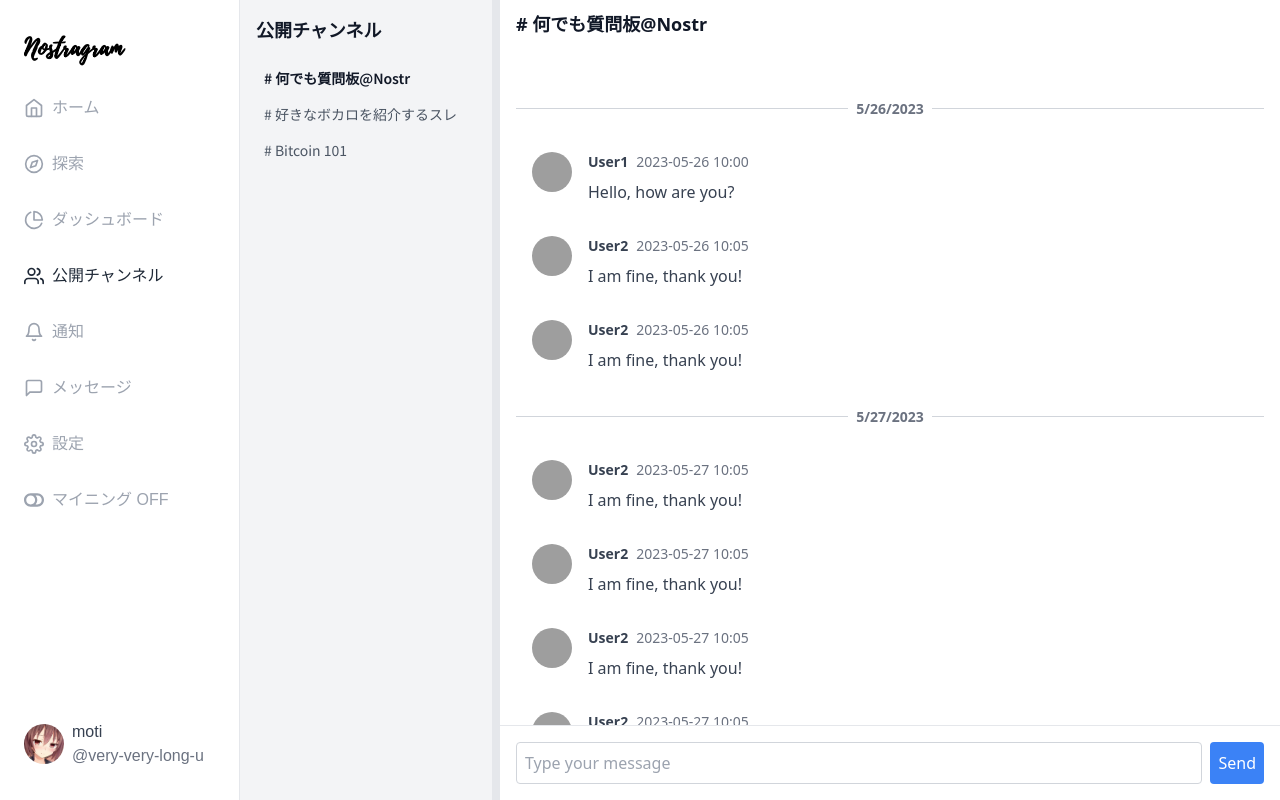
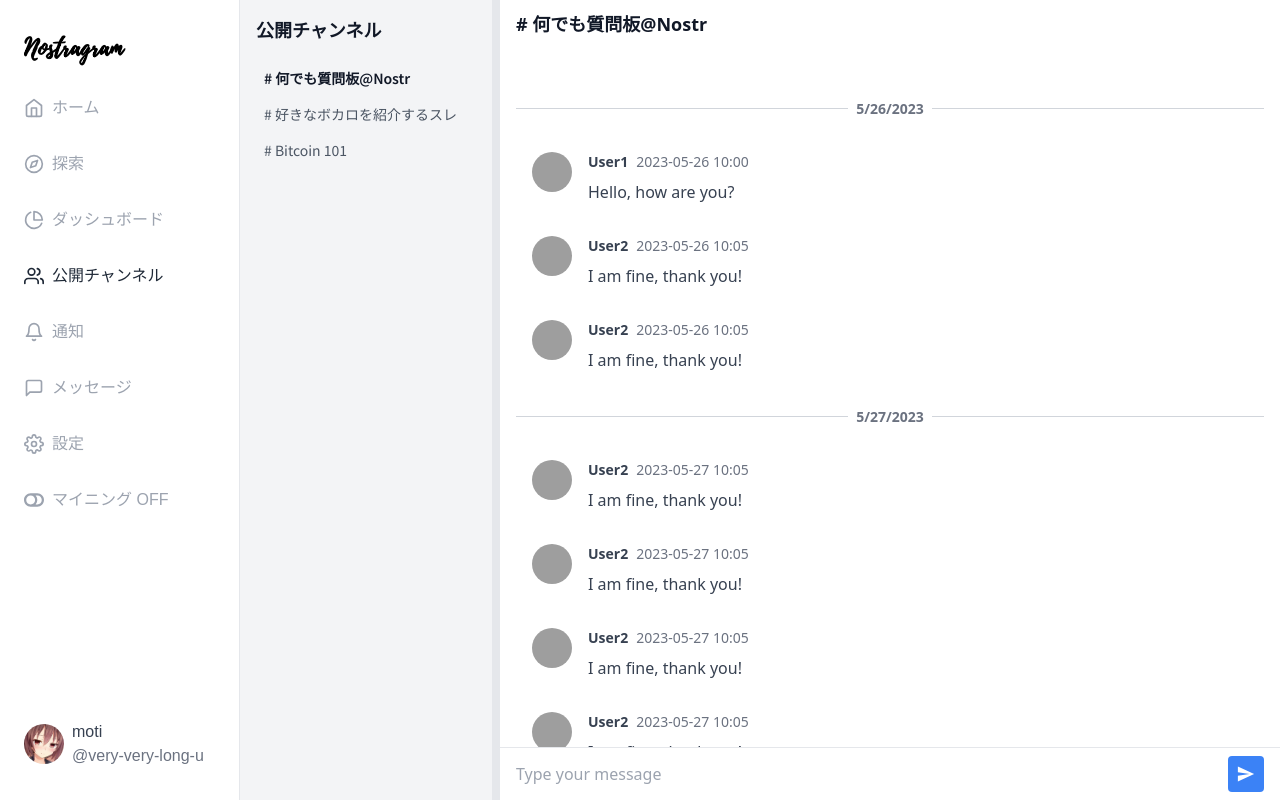
Before and after one commit to motxx/nostr-webclient, a React (Create React App) app: page /public-channel in a window 1280 px wide. Built offline with nearby package versions, Linux system fonts and the light colour scheme; grey boxes are pictures that could not be loaded; a web font is replaced by a local one.

Commit message:
feat: PublicChannelでの投稿フォームのデザイン調整

```diff
--- a/src/components/Navigation/Navigation.tsx
+++ b/src/components/Navigation/Navigation.tsx
@@ -47,7 +47,6 @@ const navigationItems: NavigationItem[] = [
     id: 'public-channel',
     icon: FiUsers,
     label: '公開チャンネル',
-    hasPostNoteButton: true,
   },
   { id: 'notification', icon: FiBell, label: '通知' },
   {
--- a/src/components/PublicChannel/PublicChannelChatWindow.tsx
+++ b/src/components/PublicChannel/PublicChannelChatWindow.tsx
@@ -4,6 +4,7 @@ import { publicChannelScrollPositionAtom } from '../../state/atoms'
 import PublicChannelChatMessage from './PublicChannelChatMessage'
 import { mockMessages } from '../../data/dummy-mock-messages'
 import { PublicChannelType } from '../../global/types'
+import { IoMdSend } from 'react-icons/io'
 
 interface PublicChannelChatWindowProps {
   channel: PublicChannelType
@@ -116,20 +117,20 @@ const PublicChannelChatWindow: React.FC<PublicChannelChatWindowProps> = ({
         )}
       </div>
       {channel && (
-        <div className="z-10 sticky bottom-0 p-4 border-t border-gray-200 dark:border-gray-700 bg-white dark:bg-black">
+        <div className="sticky bottom-0 mb-20 sm:mb-0 p-2 sm:px-4 sm:border-t border-gray-200 dark:border-gray-700">
           <div className="flex">
             <input
               type="text"
               value={newMessage}
               onChange={(e) => setNewMessage(e.target.value)}
-              className="flex-grow p-2 border border-gray-300 dark:border-gray-700 rounded"
+              className="flex-grow rounded-full px-4 sm:px-0 sm:rounded-none outline-none w-full bg-gray-300 dark:bg-gray-800 sm:bg-transparent sm:dark:bg-transparent text-gray-700 dark:text-gray-300"
               placeholder="Type your message"
             />
             <button
               onClick={handleSendMessage}
-              className="ml-2 p-2 bg-blue-500 text-white rounded"
+              className="ml-1 p-2 flex justify-center items-center bg-blue-500 dark:bg-gray-800 text-white rounded-full sm:rounded"
             >
-              Send
+              <IoMdSend className="text-xl" />
             </button>
           </div>
         </div>
--- a/src/pages/DashboardPage.tsx
+++ b/src/pages/DashboardPage.tsx
@@ -50,7 +50,7 @@ const DashboardPage: React.FC = () => {
         <h2 className="text-2xl px-2 font-bold mb-4 text-gray-700 dark:text-gray-300">
           ダッシュボード
         </h2>
-        <div className="grid grid-cols-1 md:grid-cols-2 lg:grid-cols-3 gap-6">
+        <div className="grid grid-cols-1 md:grid-cols-2 lg:grid-cols-3 gap-6 mb-[80px]">
           {cards.map((card) => (
             <DashboardCard
               key={card.id}
```
